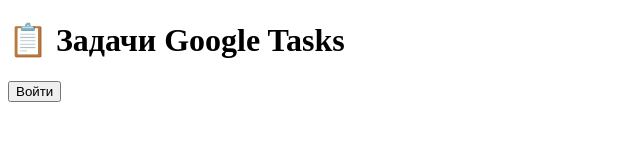
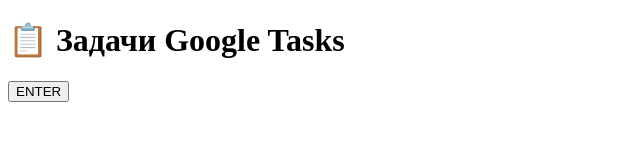
Before and after one commit to alibeknzn/restorane, a plain HTML site: page index.html in a window 1280 px wide. Shown: the full height of the page, 0-640 px from the left. Drawn offline with Linux system fonts and the light colour scheme.

Commit message:
changed button

```diff
--- a/index.html
+++ b/index.html
@@ -7,7 +7,7 @@
 </head>
 <body>
   <h1>📋 Задачи Google Tasks</h1>
-  <button onclick="handleAuthClick()">Войти</button>
+  <button onclick="handleAuthClick()">ENTER</button>
   <ul id="task-list"></ul>
 
   <script src="script.js"></script>
```
